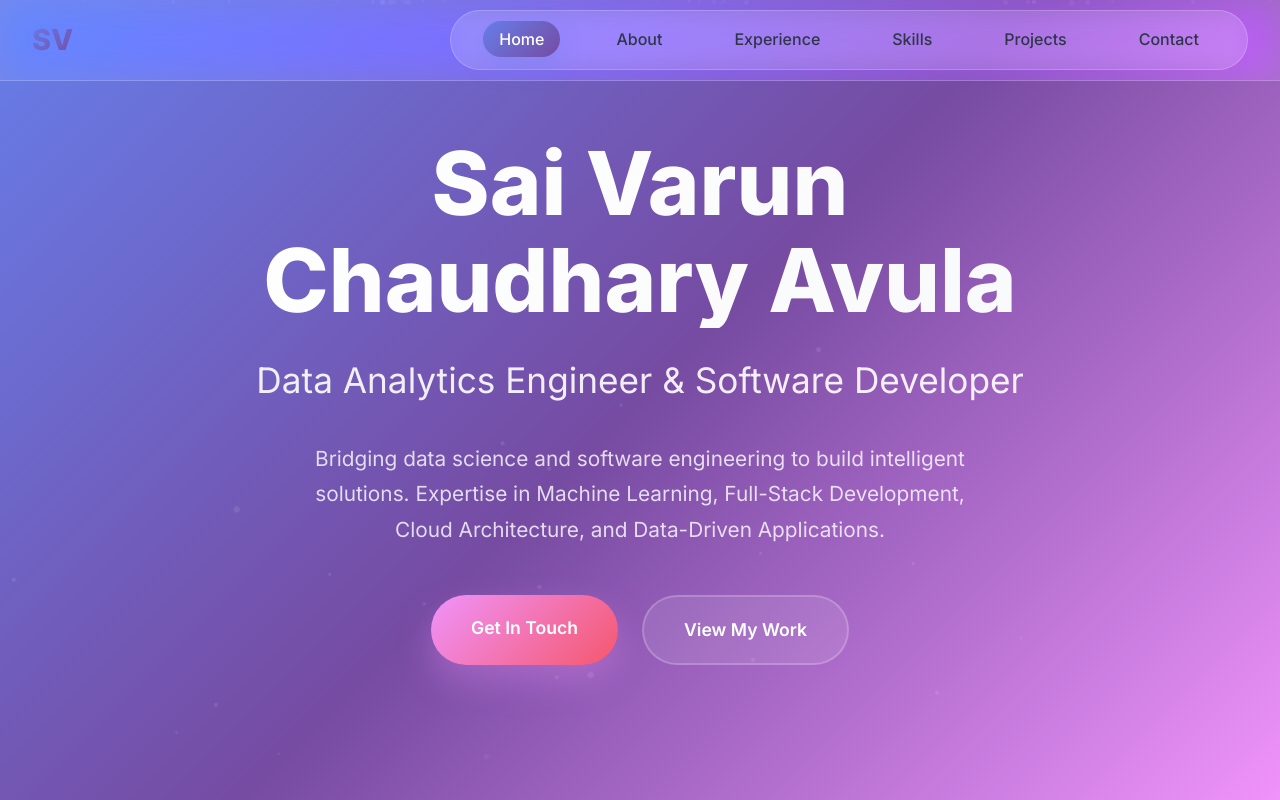
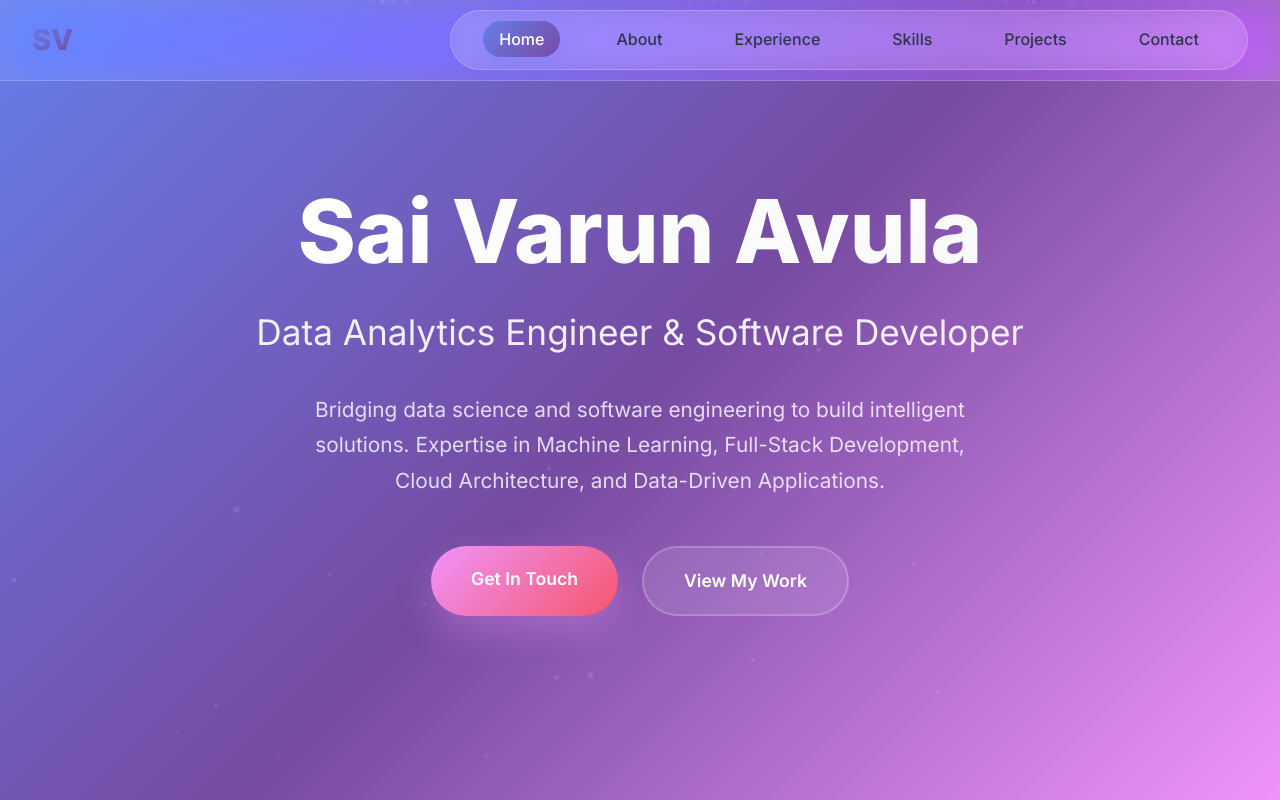
Before and after one commit to saivarun-a/MyPortfolio, a plain HTML site: page index.html in a window 1280 px wide. Shown: the top 800 px of the page. Drawn offline with Linux system fonts and the light colour scheme.

Commit message:
Update index.html

```diff
--- a/index.html
+++ b/index.html
@@ -3,7 +3,7 @@
 <head>
     <meta charset="UTF-8">
     <meta name="viewport" content="width=device-width, initial-scale=1.0">
-    <title>Sai Varun Chaudhary Avula | Data Analytics Engineer</title>
+    <title>Sai Varun Avula | Data Analytics Engineer</title>
     <link href="https://fonts.googleapis.com/css2?family=Inter:wght@300;400;500;600;700;800;900&family=JetBrains+Mono:wght@400;500;600&display=swap" rel="stylesheet">
     <style>
         :root {
@@ -1039,7 +1039,7 @@
             <div class="about-layout reveal-on-scroll">
                 <div class="profile-container">
                     <div class="profile-inner">
-                        <img src="dp.png" alt="Sai Varun Chaudhary Avula" class="user-photo" onerror="this.style.display='none'; this.nextElementSibling.style.display='flex';">
+                        <img src="dp.png" alt="Sai Varun Avula" class="user-photo" onerror="this.style.display='none'; this.nextElementSibling.style.display='flex';">
                         <div class="initials-fallback" style="display: none;">SV</div>
                     </div>
                 </div>
@@ -1369,7 +1369,7 @@
 
     <!-- Footer -->
     <footer class="site-footer">
-        <p>&copy; 2024 Sai Varun Chaudhary Avula. Where Data Science meets Software Engineering.</p>
+        <p>&copy; 2024 Sai Varun Avula. Where Data Science meets Software Engineering.</p>
     </footer>
 
     <script>
@@ -1483,7 +1483,7 @@
         // Typewriter effect
         function initializeTypewriter() {
             const heading = document.getElementById('mainHeading');
-            const text = 'Sai Varun Chaudhary Avula';
+            const text = 'Sai Varun Avula';
 
             // Start after other animations
             setTimeout(() => {
```
